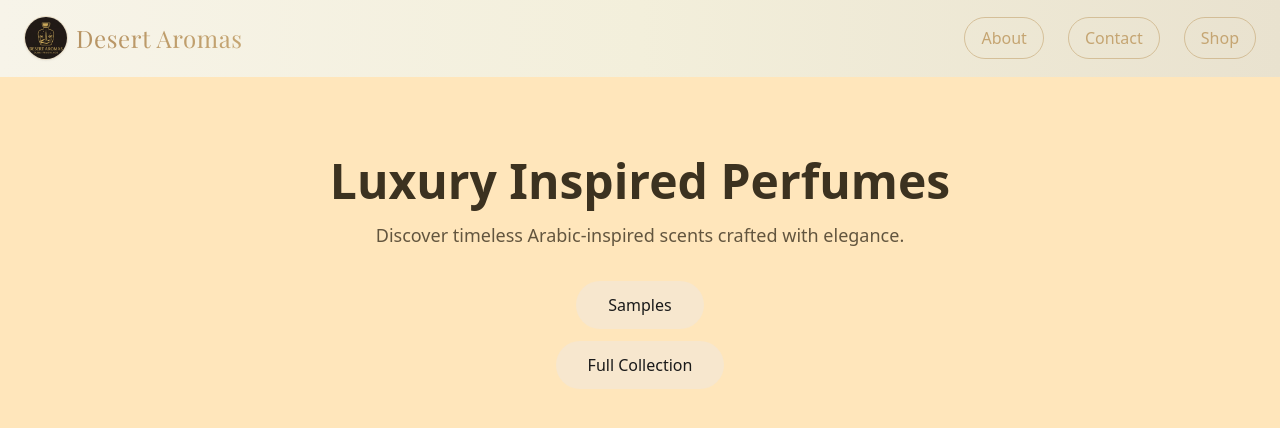
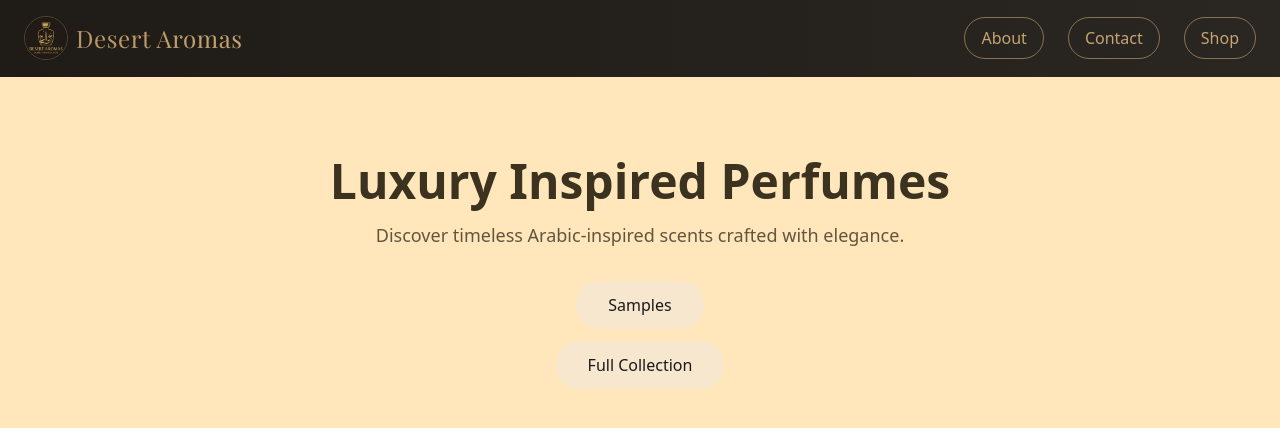
Before and after one commit to jdilorenzo26-sys/DesertAromasUK1.1, a Next.js app: page / in a window 1280 px wide. Shown: the top 428 px of the page. Built offline with nearby package versions, Linux system fonts and the light colour scheme.

Commit message:
Update Navbar.jsx

```diff
--- a/components/Navbar.jsx
+++ b/components/Navbar.jsx
@@ -29,12 +29,12 @@ export default function Navbar() {
   ];
 
   return (
-    <nav
+   <nav
   aria-label="Main navigation"
   className={`sticky top-0 z-50 transition-all duration-500 ${
     scrolled
-      ? "bg-gradient-to-r from-[#f7f4e9] via-[#f3efdb] to-[#e9e2cf] backdrop-blur-md border-b border-[#e6dccb] py-2 shadow-lg"
-      : "bg-gradient-to-r from-[#f7f4e9] via-[#f3efdb] to-[#e9e2cf] backdrop-blur-md border-b border-transparent py-4"
+      ? "bg-gradient-to-r from-[#1f1c17] via-[#24211c] to-[#2a2723] backdrop-blur-md border-b border-[#3a352e] py-2 shadow-xl"
+      : "bg-gradient-to-r from-[#1f1c17] via-[#24211c] to-[#2a2723] backdrop-blur-md border-b border-transparent py-4"
   }`}
 >
       <div className="flex items-center justify-between px-6 max-w-7xl mx-auto">
```
